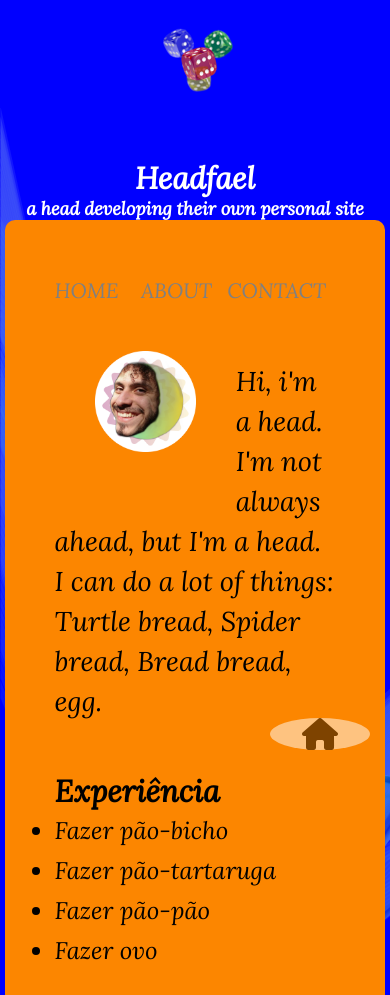
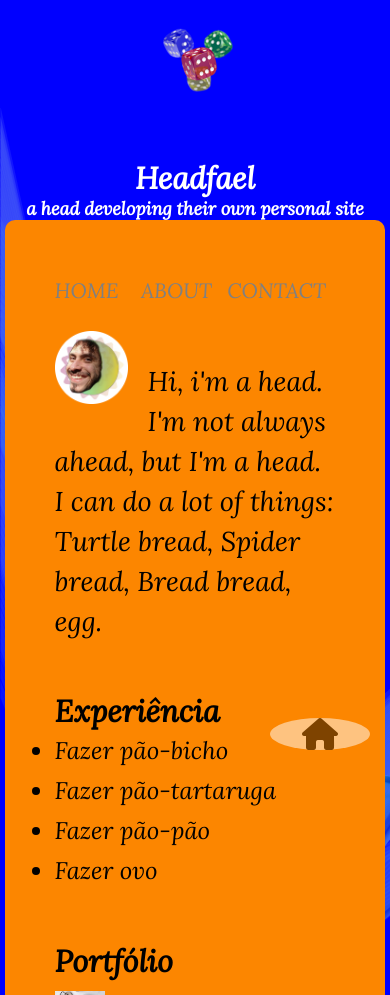
Before and after one commit to RafaelLeone/d2-5-rafael-leone, a plain HTML site: page index.html in a window 390 px wide. Shown: the part 74-1069 px from the top of the page. Drawn offline with Linux system fonts and the light colour scheme.

Commit message:
adjust about section responsively

```diff
--- a/css/style.css
+++ b/css/style.css
@@ -2,6 +2,10 @@ body{
     background-color: blue;
     font-family: 'Lora', serif;
     font-size: 1.5rem;
+}
+
+.exp{
+    display: inline-block;
 }
 
 .back{
@@ -49,7 +53,7 @@ body{
     margin: 40%;
     margin-top: 0px;
     margin-bottom: 0px;
-    padding: 30px;
+    padding: 1px;
 }
 
 .menu li{
@@ -90,8 +94,10 @@ body{
 
 .pp img{
     float: left;
-    width: 36%;
-    padding: 40px;
+    width: 26%;
+    padding-top: 20px;
+    padding-right: 20px;
+    padding-bottom: 20px;
 }
 
 .habilidades label{
--- a/index.html
+++ b/index.html
@@ -39,7 +39,7 @@
             </div>
             <div>
                 <h1>Experiência</h1>
-                <ul>
+                <ul class="exp">
                     <li>Fazer pão-bicho</li>
                     <li>Fazer pão-tartaruga</li>
                     <li>Fazer pão-pão</li>
```
